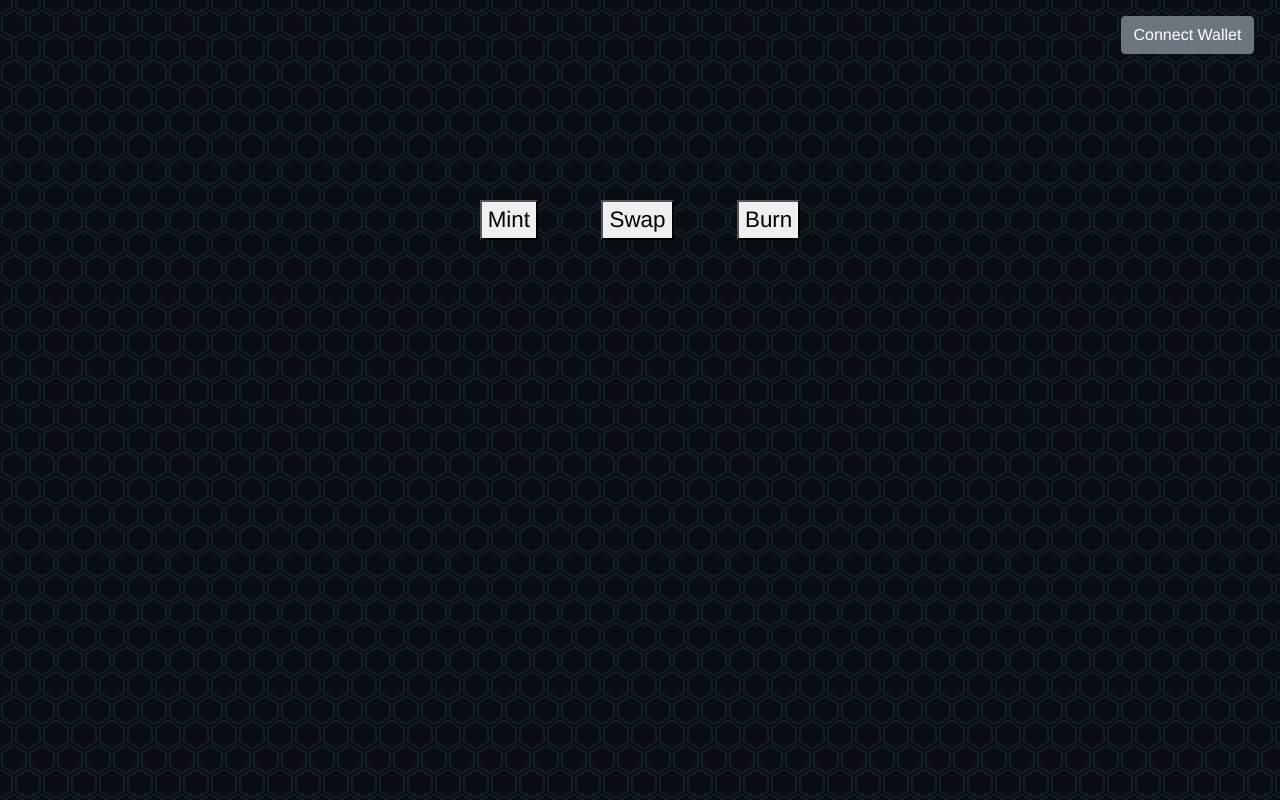
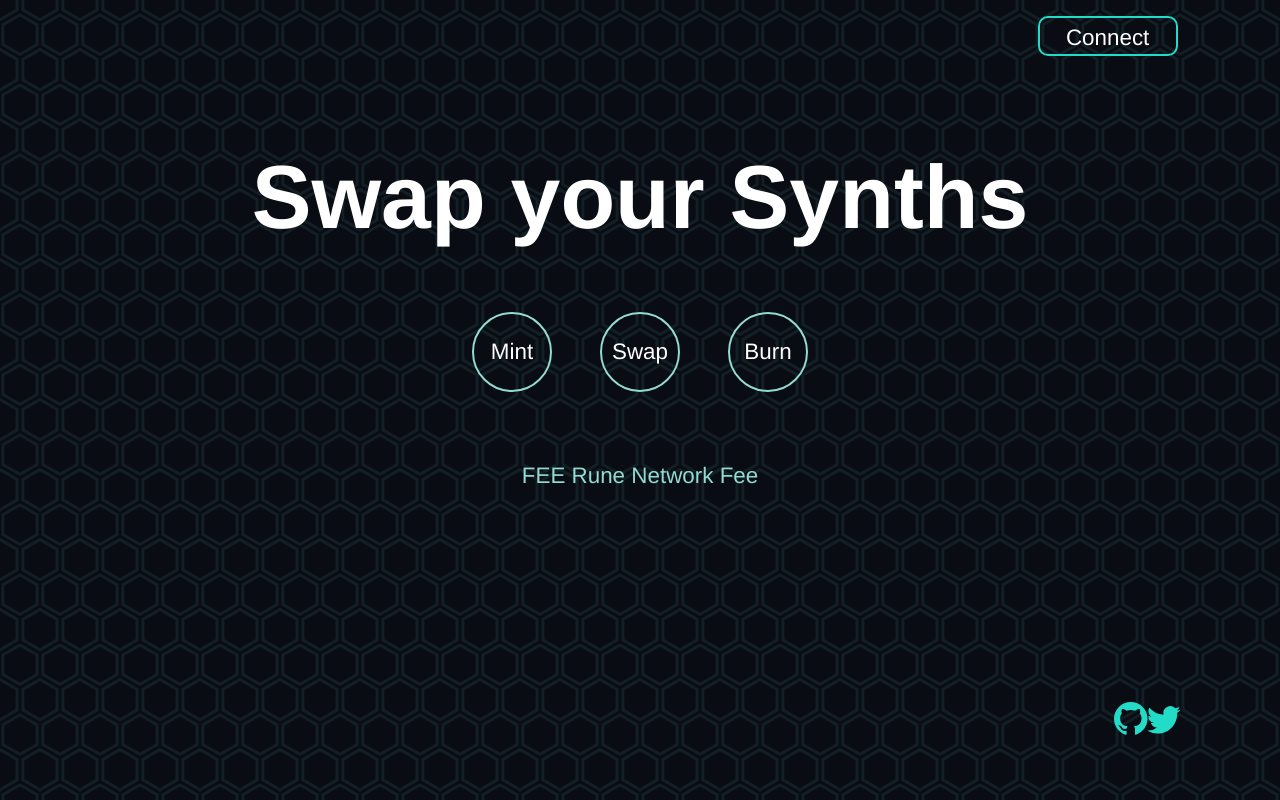
Before and after one commit to jcansdale/thorchain-synthetics-swap, a Vue app: page /#/ in a window 1280 px wide. Built offline with nearby package versions, Linux system fonts and the light colour scheme; no server answers.

Commit message:
Complete style transfer

```diff
--- a/src/assets/styles/_variables.scss
+++ b/src/assets/styles/_variables.scss
@@ -2,3 +2,5 @@ $primary-color: rgba(#010713,1);
 $secondary-color: rgba(#23DCC8,1);
 $secondary-color-light: rgba(#91dbd3, 1);
 $secondary-color-glow: rgba(#42ddcc,0.3);
+$asset-origin-color: rgba(#06141c, 1);
+$asset-target-color: rgba(#14252d ,1);
--- a/src/components/Asset.vue
+++ b/src/components/Asset.vue
@@ -5,12 +5,14 @@
       <b-form-input class="asset-amount" v-model="amount"></b-form-input>
     </b-row>
     <div class="overview">
-      <span v-if="isOriginAsset">
+      <span class="text-fiat-value" v-if="isOriginAsset">
         {{estimatedOriginValue}} $
       </span>
-      <span v-if="!isOriginAsset">
+      <span class="text-fiat-value" v-if="!isOriginAsset">
         {{estimatedTargetValue}} $
       </span>
+
+      <span class="text-equivalence">approx. equivalent</span>
     </div>
   </div>
 </template>
@@ -20,15 +22,18 @@ import {Component} from 'vue-property-decorator'
 import Vue from 'vue'
 
 import {mapGetters} from "vuex";
-import {EVENT_RECALCULATE} from "@/common/consts";
 import {AssetUpdate} from "@/common/assetUpdate";
+import {BIconArrowRight} from "bootstrap-vue";
 
 @Component({
   props: ["assets", "isOriginAsset"],
   computed: mapGetters({
     estimatedOriginValue: "getEstimatedOriginValue",
     estimatedTargetValue: "getEstimatedTargetValue",
-  })
+  }),
+  components: {
+    BIconArrowRight
+  }
 })
 export default class Asset extends Vue {
   private assets!:any;
@@ -54,7 +59,7 @@ export default class Asset extends Vue {
 
 <style scoped lang="scss">
 .asset-container{
-  background-color: #14252d;
+  background-color: $asset-target-color;
   width: 50%;
   padding: 40px;
   .dropdown{
@@ -65,10 +70,31 @@ export default class Asset extends Vue {
       width: 70%;
     }
   }
+
+  .overview {
+    height: 8em;
+    padding-top: 3em;
+
+    .text-fiat-value {
+      display: block;
+      color: #919191;
+      font-size: 3em;
+      line-height: 1em;
+      width: 100%;
+    }
+
+    .text-equivalence{
+      display: block;
+
+      color: rgba($secondary-color, 0.5);
+      font-size: 1em;
+      width: 100%;
+    }
+  }
 }
 
 .originAsset {
-  background-color: #06141c;
+  background-color: $asset-origin-color;
 }
 
 </style>
--- a/src/components/Burn.vue
+++ b/src/components/Burn.vue
@@ -1,14 +1,20 @@
 <template>
   <div id="mint-container">
-    <div>
+    <div class="assets-container">
       <b-row>
         <Asset v-bind:assets="synthAssetOptions" v-bind:is-origin-asset="true"/>
         <Asset v-bind:assets="[{text: 'THOR.RUNE', value: 'THOR.RUNE'}]" v-bind:is-origin-asset="false"/>
       </b-row>
-      <b-row>
-        <button class="button-execution" v-on:click="burn" :disabled="!isWalletConnected">BURN IT</button>
-      </b-row>
+
+      <div class="symbol-arrow">
+        <div class="arrow-container">
+          <BIconArrowRight/>
+        </div>
+      </div>
     </div>
+    <b-row>
+      <button class="button-execution" v-on:click="burn" :disabled="!isWalletConnected">BURN IT</button>
+    </b-row>
   </div>
 </template>
 
--- a/src/components/Mint.vue
+++ b/src/components/Mint.vue
@@ -1,14 +1,21 @@
 <template>
   <div id="mint-container">
-    <div>
+    <div class="assets-container">
       <b-row>
-          <Asset v-bind:assets="[{text: 'THOR.RUNE', value: 'THOR.RUNE'}]" v-bind:is-origin-asset="true"/>
-          <Asset v-bind:assets="synthAssetOptions" v-bind:is-origin-asset="false"/>
-      </b-row>>
-      <b-row>
-        <button class="button-execution" v-on:click="mint" :disabled="!isWalletConnected">MINT IT</button>
+        <Asset v-bind:assets="[{text: 'THOR.RUNE', value: 'THOR.RUNE'}]" v-bind:is-origin-asset="true"/>
+        <Asset v-bind:assets="synthAssetOptions" v-bind:is-origin-asset="false"/>
       </b-row>
+
+      <div class="symbol-arrow">
+        <div class="arrow-container">
+          <BIconArrowRight/>
+        </div>
+      </div>
     </div>
+
+    <b-row>
+      <button class="button-execution" v-on:click="mint" :disabled="!isWalletConnected">MINT IT</button>
+    </b-row>
   </div>
 </template>
 
--- a/src/components/Swap.vue
+++ b/src/components/Swap.vue
@@ -1,14 +1,20 @@
 <template>
   <div id="swap-container">
-    <div>
+    <div class="assets-container">
       <b-row>
-          <Asset v-bind:assets="synthAssetOptions" v-bind:is-origin-asset="true"/>
-          <Asset v-bind:assets="synthAssetOptions" v-bind:is-origin-asset="false"/>
+        <Asset v-bind:assets="synthAssetOptions" v-bind:is-origin-asset="true"/>
+        <Asset v-bind:assets="synthAssetOptions" v-bind:is-origin-asset="false"/>
       </b-row>
-      <b-row>
-        <button class="button-execution" v-on:click="swap"  :disabled="!isWalletConnected">SWAP IT</button>
-      </b-row>
+
+      <div class="symbol-arrow">
+        <div class="arrow-container">
+          <BIconArrowRight/>
+        </div>
+      </div>
     </div>
+    <b-row>
+      <button class="button-execution" v-on:click="swap"  :disabled="!isWalletConnected">SWAP IT</button>
+    </b-row>
   </div>
 </template>
 
--- a/src/views/Home.vue
+++ b/src/views/Home.vue
@@ -1,16 +1,24 @@
 <template>
   <div class="home">
-    <div id="login-button">
-      <b-button @click="openModal()">
-        Connect Wallet
-      </b-button>
+    <div id="label-address" v-if="isWalletConnected">
+      <p>{{userwallet.address}}</p>
+    </div>
+
+    <div v-if="!isWalletConnected"  class="login-button">
+      <button @click="openModal()">Connect</button>
+    </div>
+    <div v-if="isWalletConnected" class="login-button">
+      <button @click="alert('to be implemented')">Log out</button>
     </div>
 
     <ConnectModal id="connectWalletModal"></ConnectModal>
 
     <div id="main-content">
+      <h1 id="text-title">
+        Swap your Synths
+      </h1>
       <div class="buttons-mode">
-        <button v-on:click="showMint" :class="{activeButton: mintView}" >Mint</button>
+        <button v-on:click="showMint" v-bind:class="{activeButton: mintView}" >Mint</button>
         <button v-on:click="showSwap" :class="{activeButton: swapView}" >Swap</button>
         <button v-on:click="showBurn" :class="{activeButton: burnView}" >Burn</button>
       </div>
@@ -25,7 +33,17 @@
           </b-col>
         </b-row>
       </b-container>
+
+      <div id="label-fee">
+        <p>FEE Rune Network Fee</p>
+      </div>
     </div>
+
+    <div id="social-container">
+      <BIconGithub/>
+      <BIconTwitter/>
+    </div>
+
 
   </div>
 </template>
@@ -38,22 +56,25 @@ import {Component} from "vue-property-decorator";
 import Vue from 'vue'
 import {mapGetters} from "vuex";
 import ConnectModal from "@/components/ConnectModal.vue";
+import {BIconGithub, BIconTwitter} from "bootstrap-vue";
 
 @Component({
   components: {
     Mint,
     Burn,
     Swap,
-    ConnectModal
+    ConnectModal,
+    BIconGithub,
+    BIconTwitter
   },
   computed: mapGetters({
     userwallet : 'getUserwallet',
-    initialized: 'getApplicationInitializationState'
+    initialized: 'getApplicationInitializationState',
+    isWalletConnected: 'isWalletConnected'
   })
 })
 
 export default class Home extends Vue {
-
   mintView: boolean = false;
   swapView: boolean = true;
   burnView: boolean = false;
@@ -99,21 +120,83 @@ export default class Home extends Vue {
 </script>
 
 <style lang="scss">
-#login-button {
+
+#label-address {
   position: absolute;
   top: 2vh;
-  right: 2vw;
+  right: 17vw;
+  width: 8vw;
+
+  p {
+    overflow: hidden;
+    color: $secondary-color;
+    line-height: 1.7em;
+    text-decoration: underline;
+  }
+}
+
+.login-button {
+  position: absolute;
+  top: 2vh;
+  right: 8vw;
+
+  button {
+
+    height: 40px;
+    width: 140px;
+
+    color: white;
+    background-color: rgba(0,0,0,0);
+    border: $secondary-color 2px solid;
+    border-radius: 10px;
+
+    line-height: 1.7em;
+
+  }
+
 }
 
 #main-content {
-  margin: 25vh auto 0;
+  margin: 18vh auto 0;
+
+  #text-title {
+    font-size: 4em;
+    font-weight: 900;
+    color: white;
+    margin-bottom: 60px;
+  }
 
   .buttons-mode {
     width: 30vw;
-    margin: 0 auto 3em;
+    margin: 0 auto 30px;
 
     display: flex;
     justify-content: space-around;
+
+    button {
+      height: 80px;
+      width: 80px;
+      border-radius: 40px;
+
+      border: $secondary-color-light 2px solid;
+      background-color: transparent;
+      color: white;
+    }
+
+    button:hover {
+      background-color: #0a0c13;
+      color: $secondary-color-light;
+    }
+
+    button:active {
+      background-color: white;
+      color: #0a0c13;
+    }
+
+    activeButton {
+      background-color: $secondary-color;
+      color: #0a0c13;
+    }
   }
 
   #swap-window {
@@ -125,7 +208,7 @@ export default class Home extends Vue {
     overflow: hidden;
 
     .button-execution {
-      margin: 1.5em auto 1.5em;
+      margin: 2em auto 2em;
       height: 3em;
       width: 10em;
 
@@ -136,7 +219,52 @@ export default class Home extends Vue {
       border-radius: 10px;
       border: 0;
     }
+
+    .assets-container {
+      position: relative;
+      .symbol-arrow {
+        position: absolute;
+        top: 6.4em;
+        left: calc(50% - 1.75em);
+
+        width: 3.5em;
+        height: 3.5em;
+
+        border-radius: 20px;
+        background-color: $asset-origin-color;
+
+        .arrow-container {
+          width: 2.5em;
+          height: 2.5em;
+          margin: 0.5em;
+
+          line-height: 2.75em;
+
+          background-color: $secondary-color;
+          border-radius: 10px;
+        }
+      }
+    }
+  }
+
+  #label-fee {
+    margin-top: 3em;
+    color: $secondary-color-light;
   }
 }
 
+#social-container {
+  display: flex;
+  justify-content: space-around;
+
+  position: absolute;
+  bottom: 8vh;
+  right: 8vw;
+
+  width: 5vw;
+  font-size: 1.5em;
+  color: $secondary-color;
+}
+
+
 </style>
```
Also changed, not shown: src/App.vue (line endings or trailing spaces).
